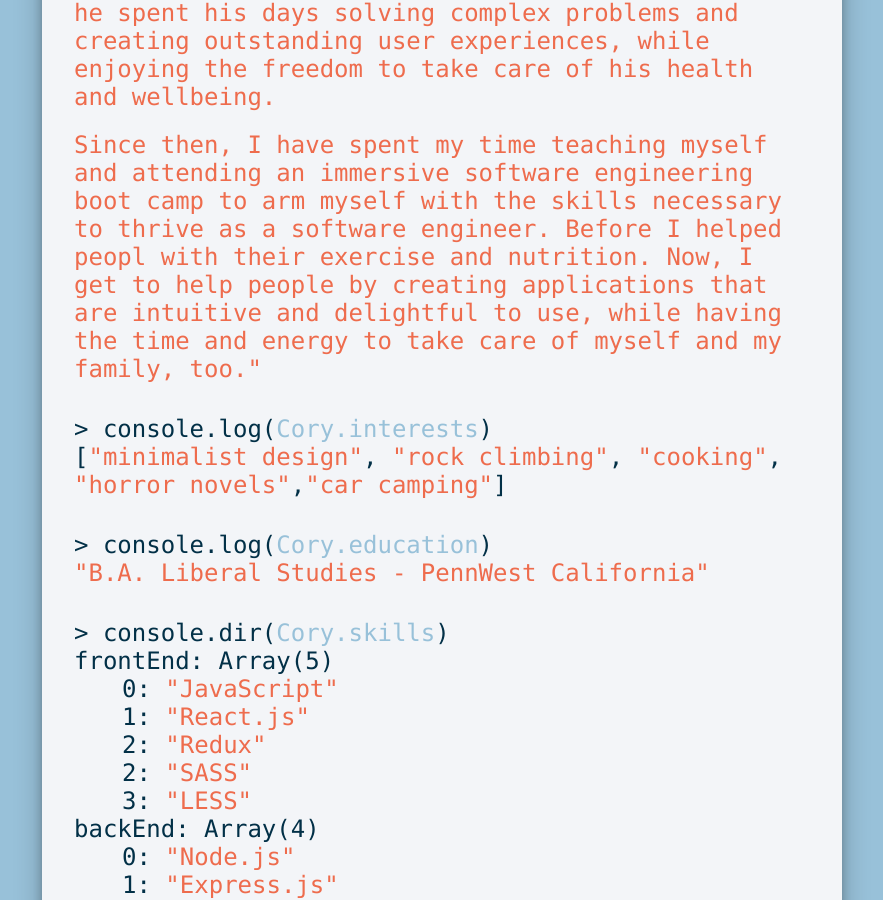
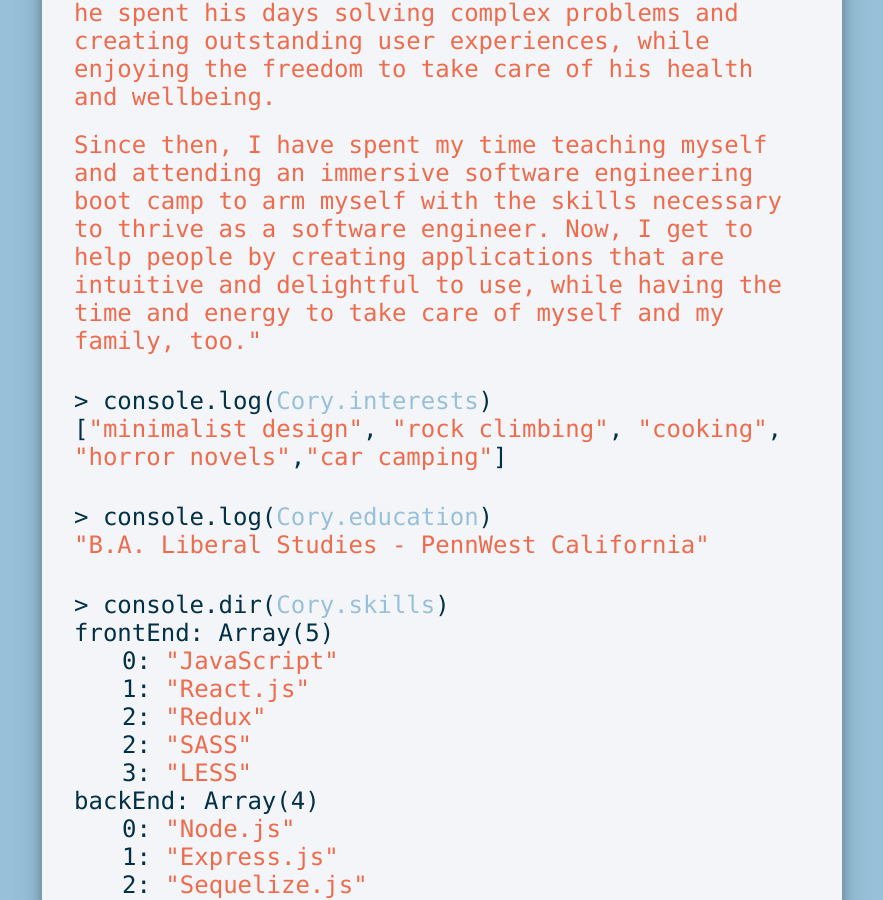
Before and after one commit to corumgold/corygold.dev, a React (Create React App) app: page / in a window 1280 px wide. Shown: the part 1874-2774 px from the top of the page, without its empty margins (198-1081 px from the left). Built offline with nearby package versions, Linux system fonts and the light colour scheme; a web font is replaced by a local one.

Commit message:
Fix typo in about me

```diff
--- a/src/components/AboutMe.js
+++ b/src/components/AboutMe.js
@@ -51,8 +51,7 @@
                 <span className="bio">
                   Since then, I have spent my time teaching myself and attending
                   an immersive software engineering boot camp to arm myself with
-                  the skills necessary to thrive as a software engineer. Before
-                  I helped peopl with their exercise and nutrition. Now, I get
+                  the skills necessary to thrive as a software engineer. Now, I get
                   to help people by creating applications that are intuitive and
                   delightful to use, while having the time and energy to take
                   care of myself and my family, too."
```
